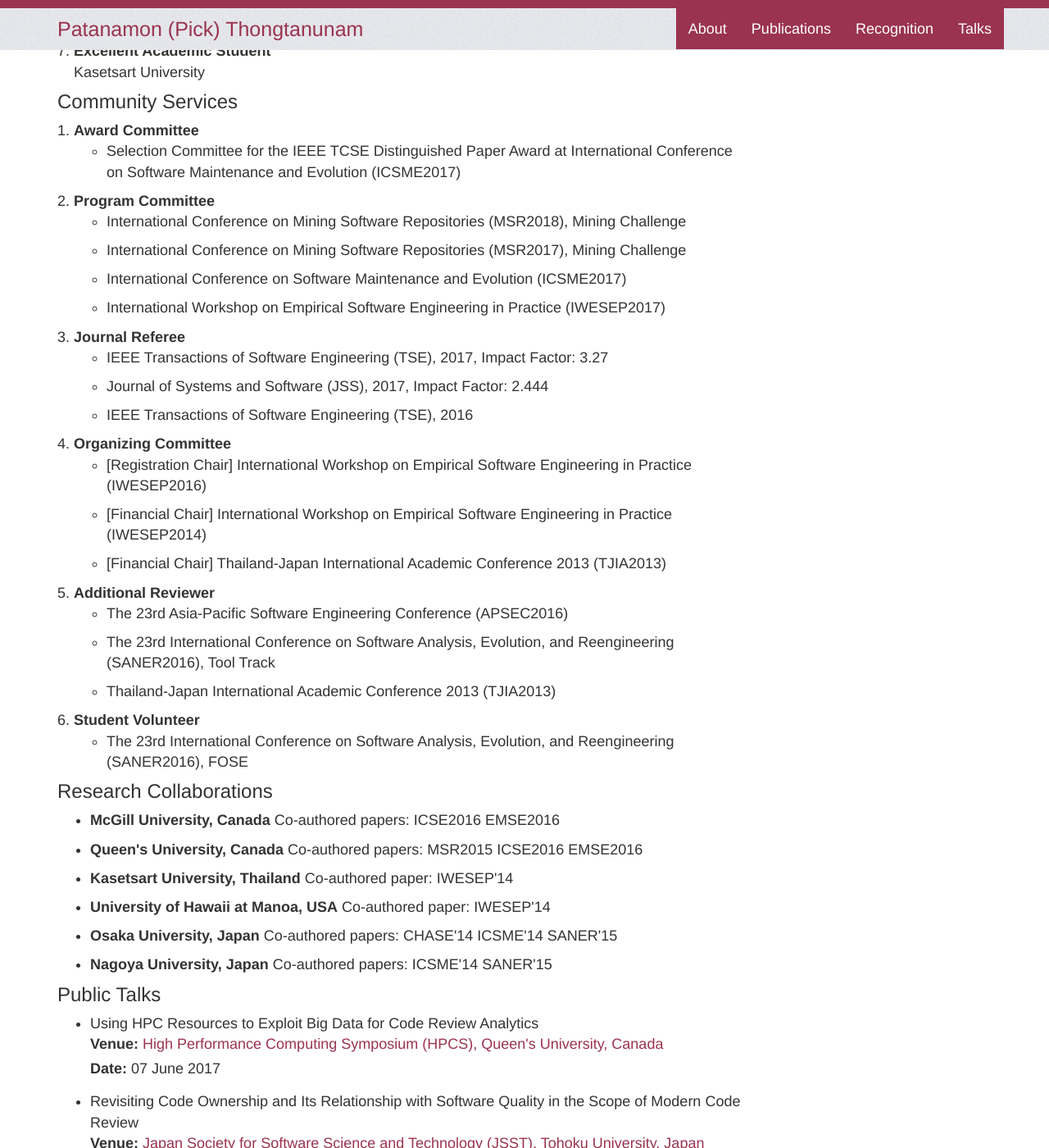
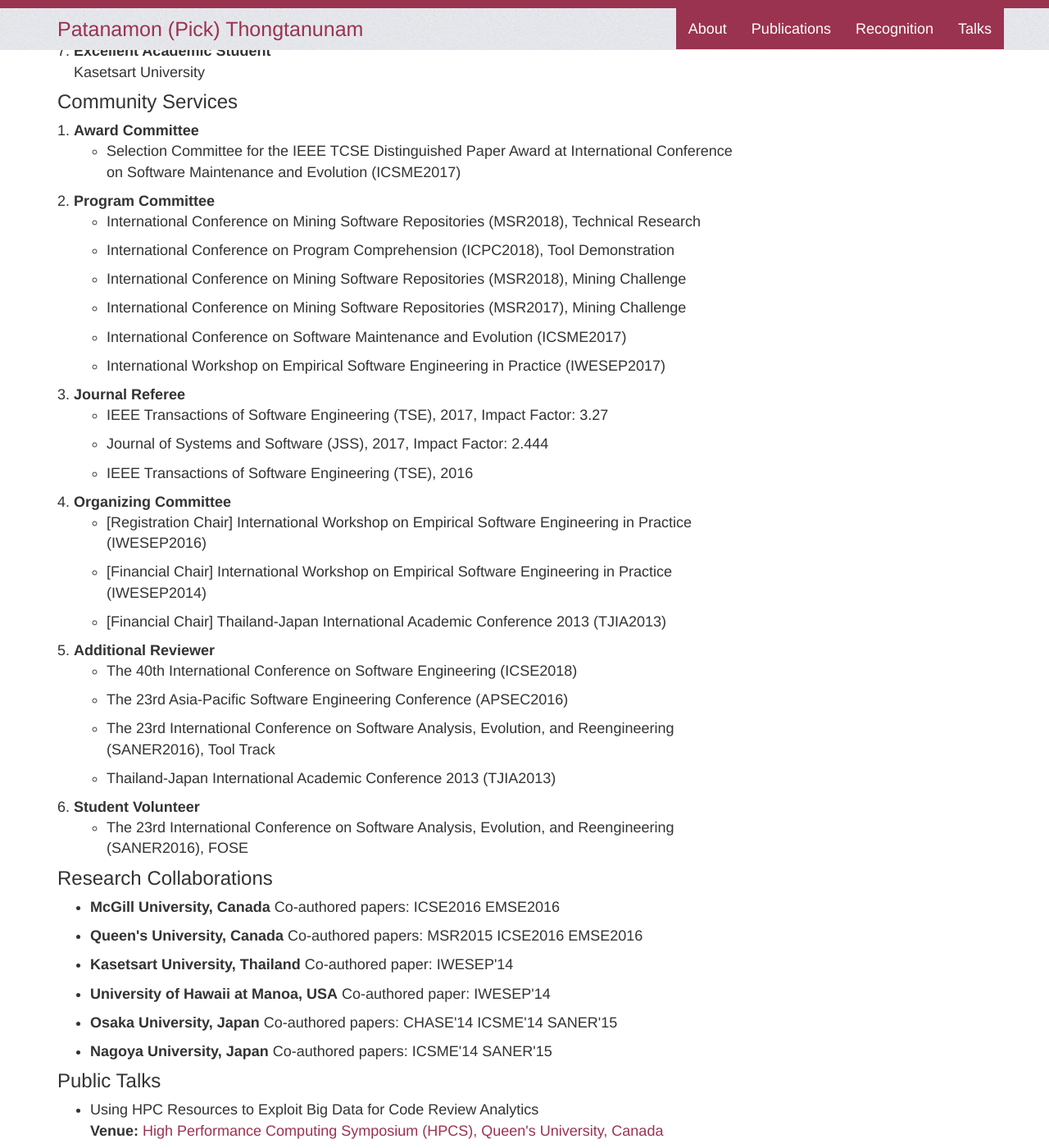
Before and after one commit to patanamon/patanamon.github.io, a Jekyll site: the page built from index.html, in a window 1280 px wide and 1400 px high, scrolled down 4156 px. Shown: the whole window at 82% size. Built offline with Jekyll 4.4.1, drawn with Linux system fonts in a browser that asks for light colours; comment, search, counter and statistics services are not loaded.

Commit message:
update sevice records

```diff
--- a/_data/services.yml
+++ b/_data/services.yml
@@ -3,6 +3,8 @@
     - name: "Selection Committee for the IEEE TCSE Distinguished Paper Award at International Conference on Software Maintenance and Evolution (ICSME2017)"
 - name: "Program Committee"
   venues:
+    - name: "International Conference on Mining Software Repositories (MSR2018), Technical Research"
+    - name: "International Conference on Program Comprehension (ICPC2018), Tool Demonstration"
     - name: "International Conference on Mining Software Repositories (MSR2018), Mining Challenge"
     - name: "International Conference on Mining Software Repositories (MSR2017), Mining Challenge"
     - name: "International Conference on Software Maintenance and Evolution (ICSME2017)"
@@ -19,6 +21,7 @@
     - name: "[Financial Chair] Thailand-Japan International Academic Conference 2013 (TJIA2013)"
 - name: "Additional Reviewer"
   venues:
+    - name: "The 40th International Conference on Software Engineering (ICSE2018)"
     - name: "The 23rd Asia-Pacific Software Engineering Conference (APSEC2016)"
     - name: "The 23rd International Conference on Software Analysis, Evolution, and Reengineering (SANER2016), Tool Track"
     - name: "Thailand-Japan International Academic Conference 2013 (TJIA2013)"
```
